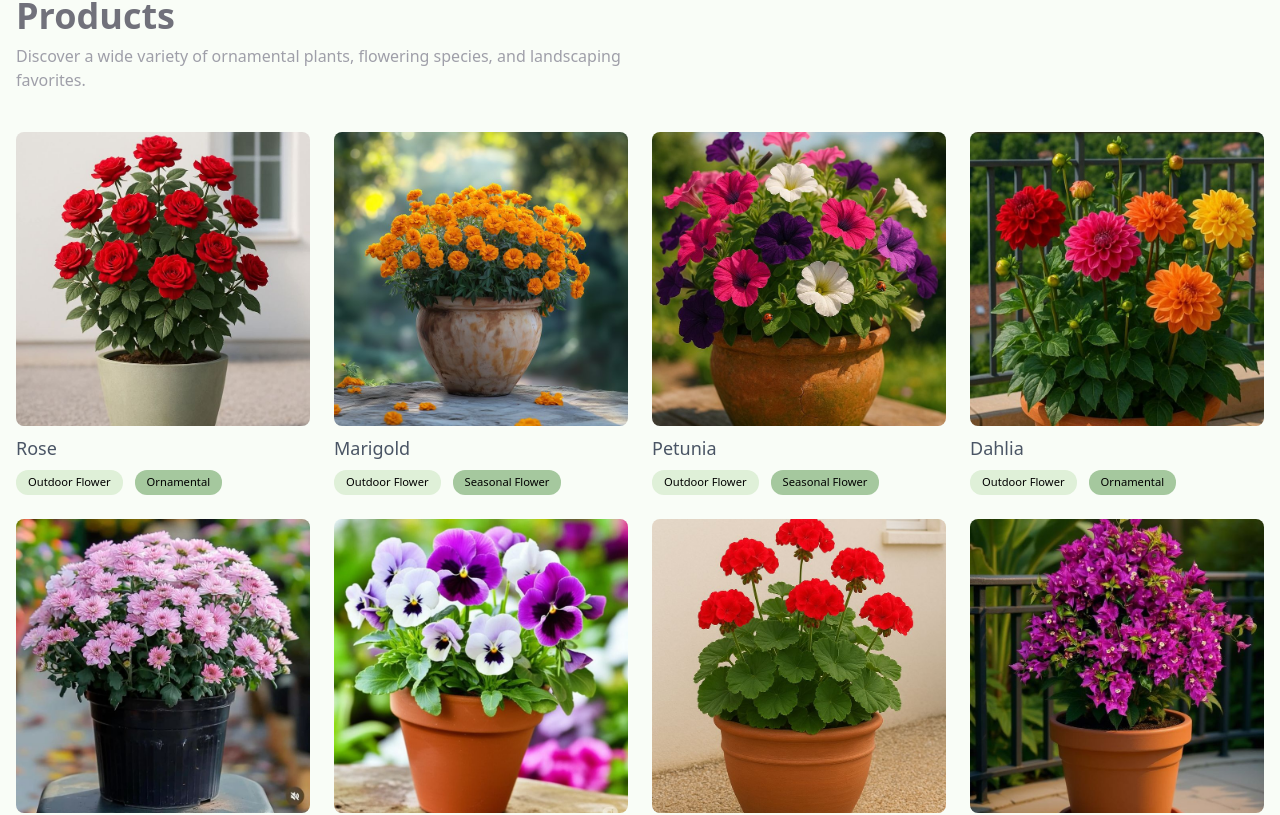
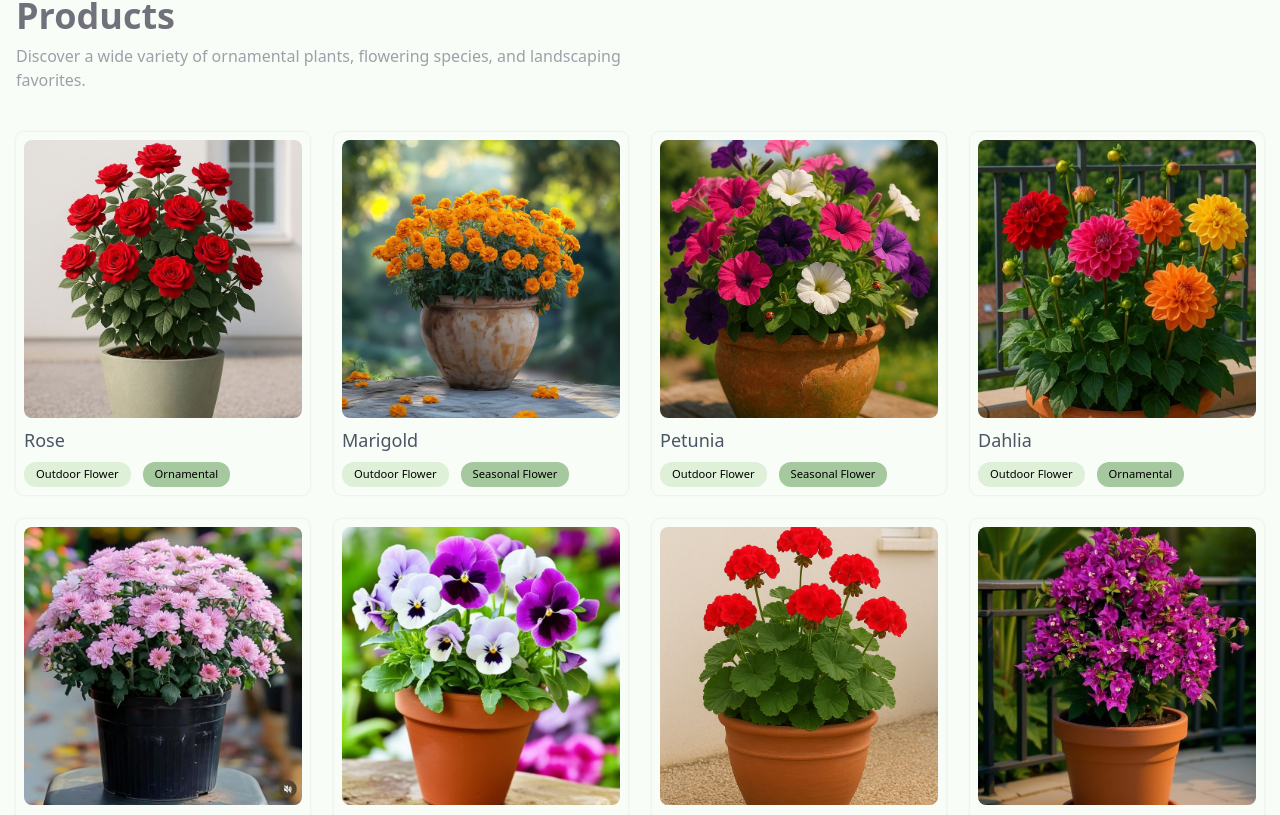
Before and after one commit to sachin55551010/Omkar_Agro_Landscape, a Next.js app: page / in a window 1280 px wide. Shown: the part 855-1670 px from the top of the page. Built offline with nearby package versions, Linux system fonts and the light colour scheme.

Commit message:
added shadow for product cards

```diff
--- a/app/components/ProductList.tsx
+++ b/app/components/ProductList.tsx
@@ -3,13 +3,11 @@
 import { useState } from "react";
 import Image from "next/image";
 import { AnimatePresence, motion } from "motion/react";
-import { ProductListData, product_list_obj } from "../constants/product_list";
+import { ProductListData } from "../constants/product_list";
 import { HiOutlineXMark } from "react-icons/hi2";
 import { plants } from "../constants/product_list";
 
 const ProductList = () => {
-  const productListArr: ProductListData[] = Array(20).fill(product_list_obj);
-
   const [selectedProduct, setSelectedProduct] =
     useState<ProductListData | null>(null);
 
@@ -44,7 +42,7 @@ const ProductList = () => {
           <li
             key={index}
             onClick={(e) => handleProductBtn(e, product)}
-            className="rounded-lg flex gap-2 flex-col items-center cursor-pointer"
+            className="rounded-lg flex gap-2 flex-col items-center cursor-pointer shadow-[0px_0px_3px_rgba(0,0,0,.1)] p-2"
           >
             <motion.div
               layoutId={`product-image-${index}`}
--- a/app/page.tsx
+++ b/app/page.tsx
@@ -11,7 +11,7 @@ export default function Home() {
 
   return (
     <main className={`relative`}>
-      <section className="relative h-dvh w-auto">
+      <section className="relative h-dvh w-dvw w-auto">
         {/* Background Image */}
         <Image
           src={plant}
```
